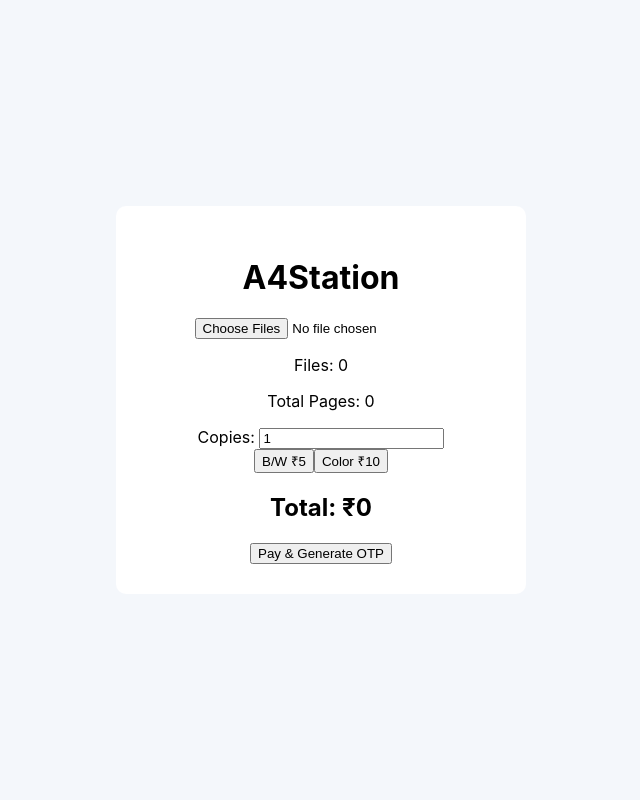
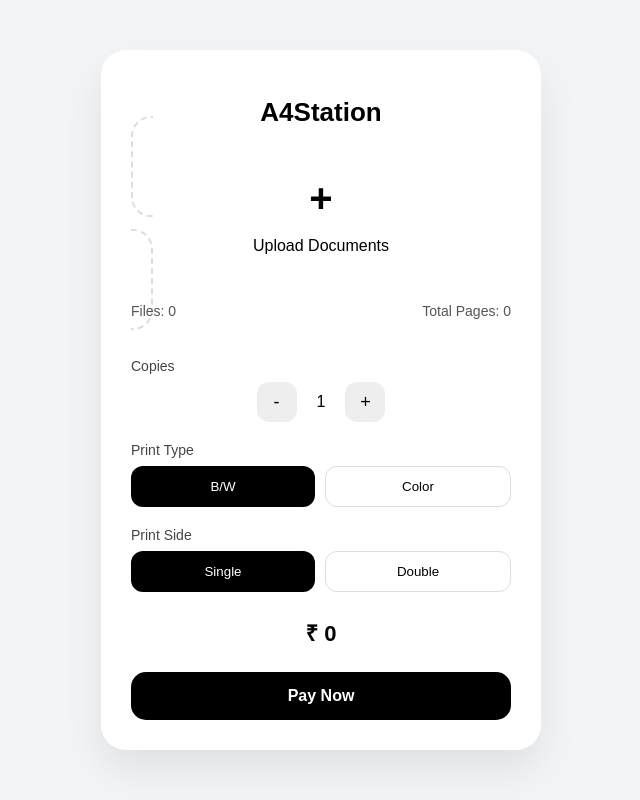
Before and after one commit to annuyadav0700-droid/frontend, a React (Create React App) app: page / in a window 1280 px wide. Shown: the whole page, without its empty margins (319-959 px from the left). Built offline with nearby package versions, Linux system fonts and the light colour scheme.

Commit message:
UI updated and print side added

```diff
--- a/src/App.js
+++ b/src/App.js
@@ -9,14 +9,21 @@ function App() {
   const [files, setFiles] = useState([]);
   const [pages, setPages] = useState(0);
   const [copies, setCopies] = useState(1);
+  const [printSide, setPrintSide] = useState("single"); // ✅ FIXED
   const [printType, setPrintType] = useState("bw");
   const [paid, setPaid] = useState(false);
   const [code, setCode] = useState("");
 
   const bwPrice = 5;
   const colorPrice = 10;
+
   const pricePerPage = printType === "color" ? colorPrice : bwPrice;
-  const totalAmount = pages * copies * pricePerPage;
+
+  // ✅ double side logic
+  const effectivePages =
+    printSide === "double" ? Math.ceil(pages / 2) : pages;
+
+  const totalAmount = effectivePages * copies * pricePerPage;
 
   // FILE SELECT + PAGE COUNT
   const handleFileChange = async (e) => {
@@ -53,8 +60,7 @@ function App() {
       return null;
     }
 
-    console.log("Uploaded filename:", res.data.filename);
-    return res.data.filename; // IMPORTANT
+    return res.data.filename;
   };
 
   // PAYMENT
@@ -70,7 +76,12 @@ function App() {
 
       const { data: order } = await axios.post(
         "https://a4stationbackend.onrender.com/create-order",
-        { pages, copies, printType }
+        {
+          pages: effectivePages,
+          copies,
+          printType,
+          printSide,
+        }
       );
 
       const options = {
@@ -92,8 +103,6 @@ function App() {
             }
           );
 
-          console.log("Verify Response:", verify.data);
-
           if (verify.data.success) {
             setCode(verify.data.code);
             setPaid(true);
@@ -102,12 +111,11 @@ function App() {
           }
         },
 
-        theme: { color: "#2563eb" },
+        theme: { color: "#000000" },
       };
 
       const rzp = new window.Razorpay(options);
       rzp.open();
-
     } catch (err) {
       console.error("Payment error:", err);
       alert("Something went wrong");
@@ -115,73 +123,97 @@ function App() {
   };
 
   return (
-    <div style={styles.page}>
-      <div style={styles.card}>
-        {!paid ? (
-          <>
-            <h1 style={styles.title}>A4Station</h1>
+    <div className="app">
+      {!paid ? (
+        <div className="card">
+          <h1 className="brand">A4Station</h1>
 
+          {/* Upload */}
+          <label className="upload-box">
             <input
               type="file"
               multiple
               accept=".pdf,image/*"
               onChange={handleFileChange}
+              hidden
             />
+            <div className="plus">+</div>
+            <p>Upload Documents</p>
+          </label>
 
+          {/* Info */}
+          <div className="info">
             <p>Files: {files.length}</p>
             <p>Total Pages: {pages}</p>
+          </div>
 
-            <div>
-              <label>Copies: </label>
-              <input
-                type="number"
-                value={copies}
-                min="1"
-                onChange={(e) => setCopies(Number(e.target.value))}
-              />
+          {/* Copies */}
+          <div className="section">
+            <label>Copies</label>
+            <div className="counter">
+              <button
+                onClick={() => copies > 1 && setCopies(copies - 1)}
+              >
+                -
+              </button>
+              <span>{copies}</span>
+              <button onClick={() => setCopies(copies + 1)}>+</button>
             </div>
+          </div>
 
-            <div>
-              <button onClick={() => setPrintType("bw")}>B/W ₹5</button>
-              <button onClick={() => setPrintType("color")}>Color ₹10</button>
+          {/* Print Type */}
+          <div className="section">
+            <label>Print Type</label>
+            <div className="toggle">
+              <button
+                className={printType === "bw" ? "active" : ""}
+                onClick={() => setPrintType("bw")}
+              >
+                B/W
+              </button>
+              <button
+                className={printType === "color" ? "active" : ""}
+                onClick={() => setPrintType("color")}
+              >
+                Color
+              </button>
             </div>
+          </div>
 
-            <h2>Total: ₹{totalAmount}</h2>
+          {/* Print Side */}
+          <div className="section">
+            <label>Print Side</label>
+            <div className="toggle">
+              <button
+                className={printSide === "single" ? "active" : ""}
+                onClick={() => setPrintSide("single")}
+              >
+                Single
+              </button>
+              <button
+                className={printSide === "double" ? "active" : ""}
+                onClick={() => setPrintSide("double")}
+              >
+                Double
+              </button>
+            </div>
+          </div>
 
-            <button onClick={handlePayment}>
-              Pay & Generate OTP
-            </button>
-          </>
-        ) : (
-          <>
-            <h2>✅ Payment Successful</h2>
-            <p>Your OTP:</p>
-            <h1 style={{ fontSize: "40px", color: "green" }}>{code}</h1>
-          </>
-        )}
-      </div>
+          <h2 className="total">₹ {totalAmount}</h2>
+
+          <button className="pay-btn" onClick={handlePayment}>
+            Pay Now
+          </button>
+        </div>
+      ) : (
+        <div className="success">
+          <h2>Payment Successful 🎉</h2>
+          <p>Your Order Code</p>
+          <h1>{code}</h1>
+        </div>
+      )}
     </div>
   );
 }
 
-const styles = {
-  page: {
-    minHeight: "100vh",
-    display: "flex",
-    justifyContent: "center",
-    alignItems: "center",
-    background: "#f4f7fb",
-  },
-  card: {
-    background: "white",
-    padding: "30px",
-    borderRadius: "10px",
-    width: "350px",
-    textAlign: "center",
-  },
-  title: {
-    marginBottom: "20px",
-  },
-};
-
 export default App;
--- a/src/index.css
+++ b/src/index.css
@@ -1,13 +1,138 @@
 body {
   margin: 0;
-  font-family: -apple-system, BlinkMacSystemFont, 'Segoe UI', 'Roboto', 'Oxygen',
-    'Ubuntu', 'Cantarell', 'Fira Sans', 'Droid Sans', 'Helvetica Neue',
-    sans-serif;
-  -webkit-font-smoothing: antialiased;
-  -moz-osx-font-smoothing: grayscale;
+  font-family: "Poppins", sans-serif;
+  background: #f3f4f6;
 }
 
-code {
-  font-family: source-code-pro, Menlo, Monaco, Consolas, 'Courier New',
-    monospace;
+.app {
+  display: flex;
+  justify-content: center;
+  align-items: center;
+  min-height: 100vh;
 }
+
+.card {
+  width: 380px;
+  background: white;
+  padding: 30px;
+  border-radius: 25px;
+  box-shadow: 0 20px 40px rgba(0, 0, 0, 0.08);
+}
+
+.brand {
+  text-align: center;
+  margin-bottom: 30px;
+  font-size: 26px;
+  font-weight: 700;
+}
+
+.upload-box {
+  border: 2px dashed #ddd;
+  border-radius: 20px;
+  padding: 40px 20px;
+  text-align: center;
+  cursor: pointer;
+  transition: 0.3s;
+  margin-bottom: 20px;
+}
+
+.upload-box:hover {
+  border-color: #000;
+}
+
+.plus {
+  font-size: 40px;
+  font-weight: bold;
+}
+
+.info {
+  display: flex;
+  justify-content: space-between;
+  margin-bottom: 25px;
+  font-size: 14px;
+  color: #555;
+}
+
+.section {
+  margin-bottom: 20px;
+}
+
+.section label {
+  display: block;
+  margin-bottom: 8px;
+  font-size: 14px;
+  color: #444;
+}
+
+.counter {
+  display: flex;
+  align-items: center;
+  justify-content: center;
+  gap: 20px;
+}
+
+.counter button {
+  width: 40px;
+  height: 40px;
+  border-radius: 12px;
+  border: none;
+  background: #eee;
+  font-size: 18px;
+  cursor: pointer;
+  transition: 0.2s;
+}
+
+.counter button:hover {
+  background: #000;
+  color: white;
+}
+
+.toggle {
+  display: flex;
+  gap: 10px;
+}
+
+.toggle button {
+  flex: 1;
+  padding: 12px;
+  border-radius: 12px;
+  border: 1px solid #ddd;
+  background: white;
+  cursor: pointer;
+  transition: 0.2s;
+}
+
+.toggle button.active {
+  background: #000;
+  color: white;
+  border: none;
+}
+
+.total {
+  text-align: center;
+  margin: 25px 0;
+  font-size: 22px;
+}
+
+.pay-btn {
+  width: 100%;
+  padding: 15px;
+  border-radius: 15px;
+  border: none;
+  background: #000;
+  color: white;
+  font-size: 16px;
+  font-weight: 600;
+  cursor: pointer;
+}
+
+.pay-btn:hover {
+  opacity: 0.8;
+}
+
+.success {
+  text-align: center;
+  background: white;
+  padding: 60px;
+  border-radius: 25px;
+}
```
